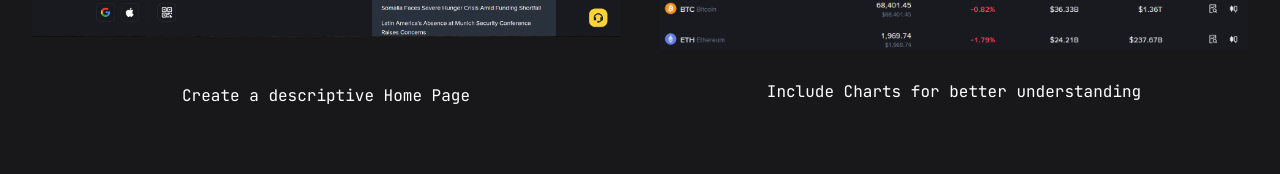
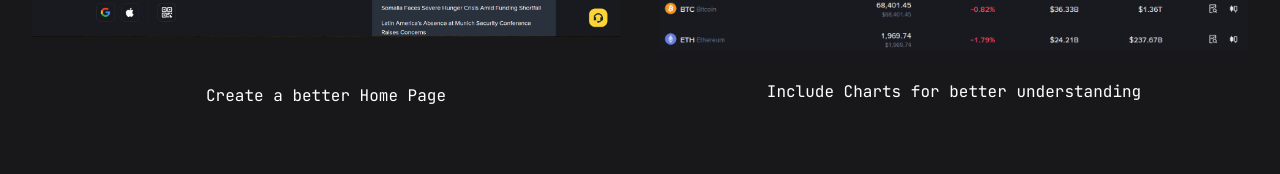
Before and after one commit to Atharvakumkar/Binance-UX-Case-Study, a React (Vite) app: page / in a window 1280 px wide. Shown: the part 2555-2729 px from the top of the page. Built offline with nearby package versions, Linux system fonts and the light colour scheme.

Commit message:
Changed the subheading of Home Page

```diff
--- a/src/components/focusareas.jsx
+++ b/src/components/focusareas.jsx
@@ -20,7 +20,7 @@ function Focus() {
                         className="h-80 w-auto object-contain"
                     />
                     <p className="text-white mt-5 font-heading">
-                        Create a descriptive Home Page
+                        Create a better Home Page
                     </p>
                 </div>
 
```
